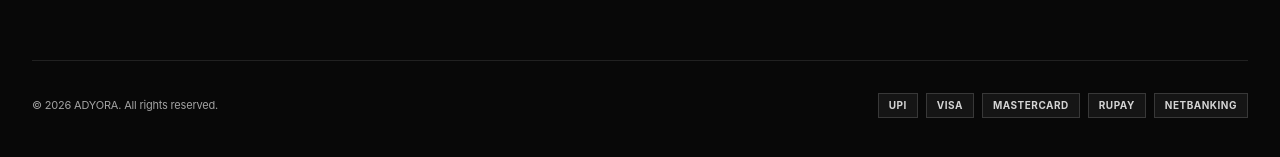
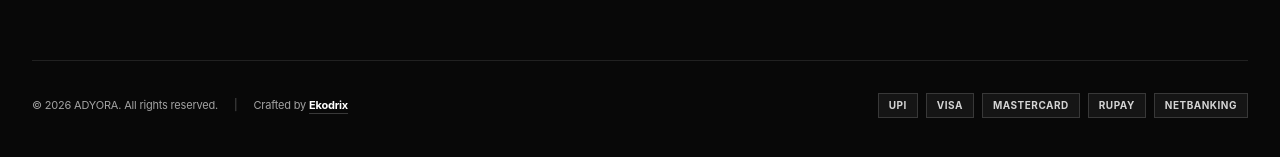
Before and after one commit to adyora-team/adyora-web, a Next.js app: page /cart in a window 1280 px wide. Shown: the part 669-826 px from the top of the page. Built offline with nearby package versions, Linux system fonts and the light colour scheme; no server answers; the database is empty.

Commit message:
Add Crafted by Ekodrix with link in footer

```diff
--- a/components/storefront/Footer.tsx
+++ b/components/storefront/Footer.tsx
@@ -169,10 +169,24 @@ export function Footer({ footer, categories }: FooterProps) {
         </div>
 
         {/* Bottom Bar */}
-        <div className="mt-12 flex flex-col items-center justify-between gap-4 border-t border-white/10 pt-8 sm:flex-row">
-          <p className="text-[11px] text-neutral-400">
-            {footer.copyright_text || `© ${new Date().getFullYear()} ADYORA. All rights reserved.`}
-          </p>
+        <div className="mt-12 flex flex-col items-center justify-between gap-4 border-t border-white/10 pt-8 sm:flex-row text-[11px] text-neutral-400">
+          <div className="flex flex-col sm:flex-row items-center gap-2 sm:gap-4 text-center sm:text-left">
+            <p>
+              {footer.copyright_text || `© ${new Date().getFullYear()} ADYORA. All rights reserved.`}
+            </p>
+            <span className="hidden sm:inline text-neutral-600">|</span>
+            <p>
+              Crafted by{' '}
+              <a
+                href="https://ekodrix.com"
+                target="_blank"
+                rel="noopener noreferrer"
+                className="font-bold text-white hover:text-[#0066FF] transition-colors underline decoration-white/20 underline-offset-4 hover:decoration-[#0066FF]"
+              >
+                Ekodrix
+              </a>
+            </p>
+          </div>
 
           {Array.isArray(footer.payment_method_icons) &&
             footer.payment_method_icons.length > 0 && (
```
